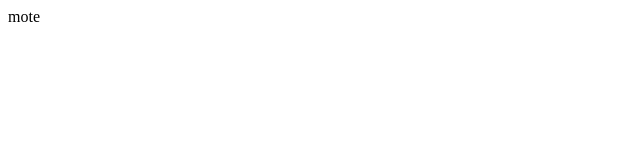
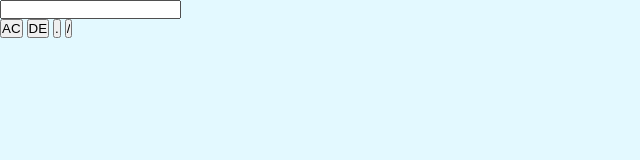
Before and after one commit to ChiefLopes/Solid-calculator, a plain HTML site: page index.html in a window 1280 px wide. Shown: the whole page, without its empty margins (0-640 px from the left). Drawn offline with Linux system fonts and the light colour scheme.

Commit message:
added calculator elements

```diff
--- a/index.html
+++ b/index.html
@@ -1,18 +1,38 @@
 <!DOCTYPE html>
 <html lang="en">
+
 <head>
     <meta charset="UTF-8">
     <meta name="viewport" content="width=device-width, initial-scale=1.0">
     <title>Calculator App</title>
     <link rel="stylesheet" href="style.css">
 </head>
+
 <body>
 
-    mote
+    <div class="container">
+        <div class="calculator">
+            <form action="">
+                <div class="display">
+                    <input type="text" name="display">
+                </div>
+                <div class="">
+                    <input type="button" value="AC">
+                    <input type="button" value="DE">
+                    <input type="button" value=".">
+                    <input type="button" value="/">
+                </div>
+            </form>
+        </div>
 
 
 
 
+
+
+    </div>
+
     <script src="./main.js"></script>
 </body>
+
 </html>
--- a/style.css
+++ b/style.css
@@ -0,0 +1,11 @@
+* {
+  margin: 0;
+  padding: 0;
+  box-sizing: border-box;
+}
+
+.container {
+height: 100vh;
+width: 100%;
+background: #e3f9ff;
+}
```
